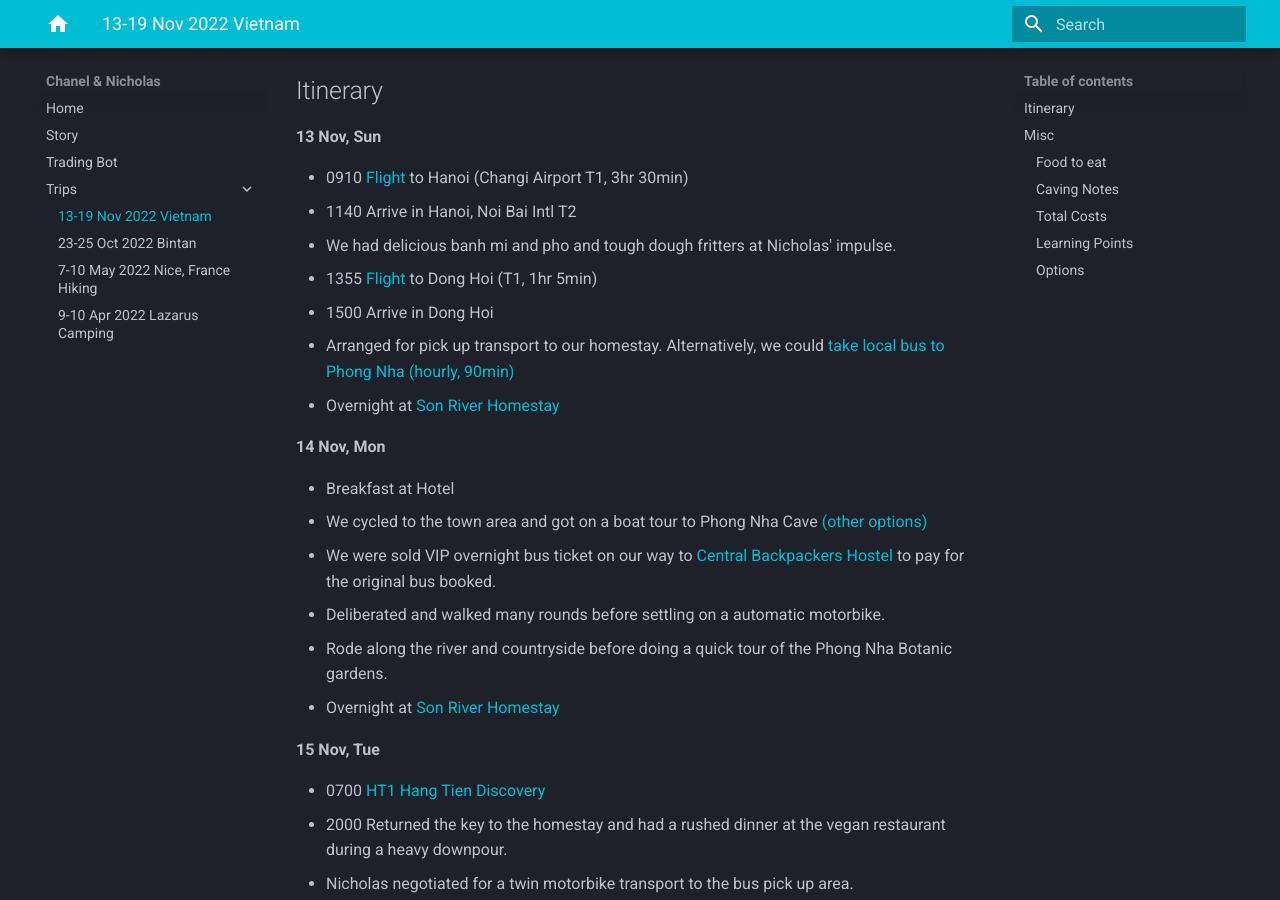
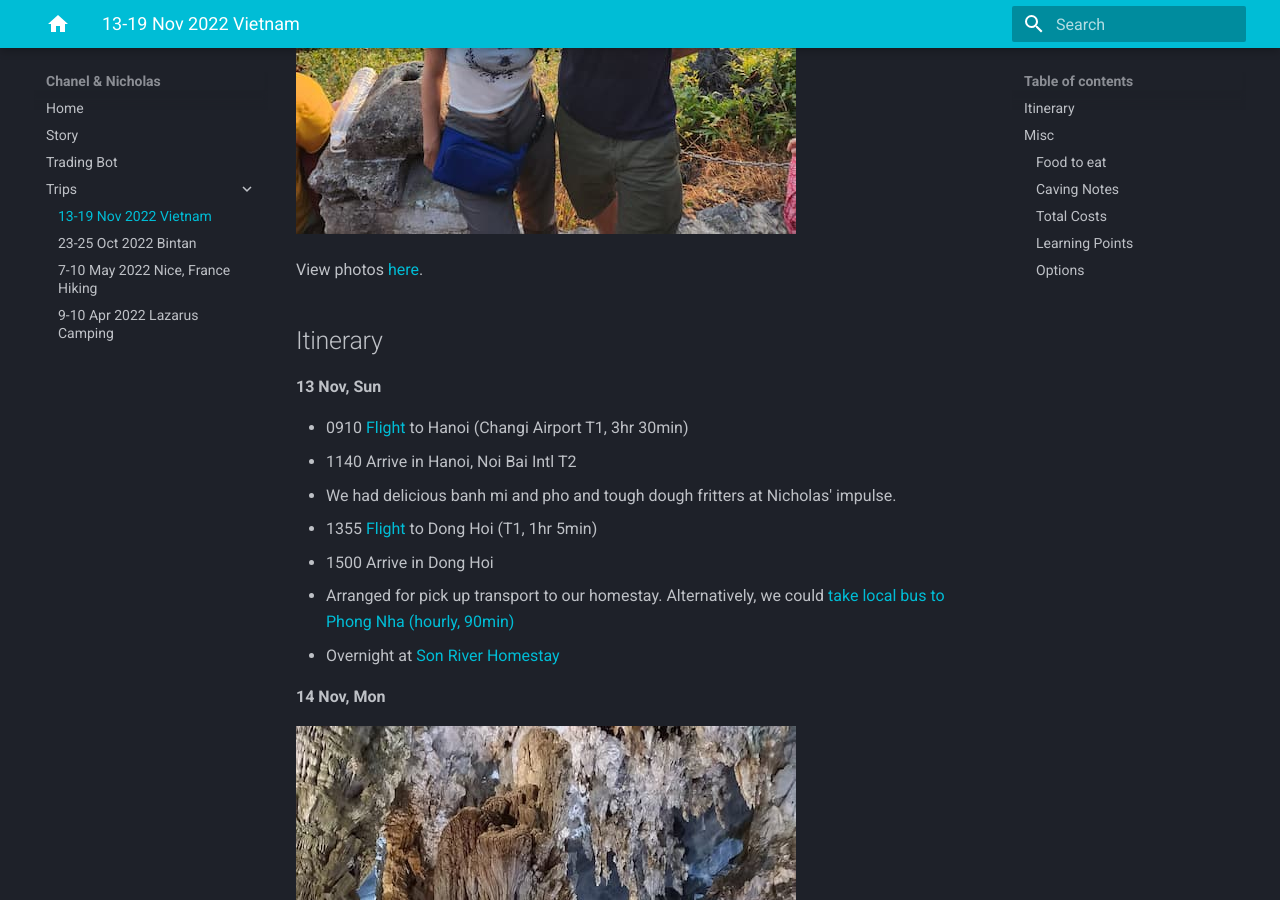
Before and after one commit to extrange/chanel, an MkDocs documentation site: the page built from docs/posts/2022-08-22-vietnam.md, in a window 1280 px wide and 900 px high, scrolled down 613 px. Built offline with MkDocs 1.6.1 and Material for MkDocs 9.7.7, drawn with Linux system fonts in a browser that asks for light colours.

Commit message:
Update github workflow Add vietnam trip photos/videos to blog post

```diff
--- a/docs/posts/2022-08-22-vietnam.md
+++ b/docs/posts/2022-08-22-vietnam.md
@@ -1,6 +1,8 @@
 # Vietnam 13-19 Nov 2022
 
-![](/static/2022-08-22/hang-tien.jpg)
+![](/static/2022-08-22/hang-mua.jpg)
+
+View photos [here][photos].
 
 ## Itinerary
 
@@ -16,14 +18,21 @@
 
 **14 Nov, Mon**
 
+![](/static/2022-08-22/phong-nha-cave.jpg)
+
 -   Breakfast at Hotel
 -   We cycled to the town area and got on a boat tour to Phong Nha Cave [(other options)][phong-nha-things-todo]
 -   We were sold VIP overnight bus ticket on our way to [Central Backpackers Hostel][central-backpackers-hostel] to pay for the original bus booked.
 -   Deliberated and walked many rounds before settling on a automatic motorbike.
+
+<iframe width="560" height="315" src="https://www.youtube-nocookie.com/embed/IJUjvE9jRnk" title="YouTube video player" frameborder="0" allow="accelerometer; autoplay; clipboard-write; encrypted-media; gyroscope; picture-in-picture" allowfullscreen></iframe>
+
 -   Rode along the river and countryside before doing a quick tour of the Phong Nha Botanic gardens.
 -   Overnight at [Son River Homestay][son-river-homestay]
 
 **15 Nov, Tue**
+
+![](/static/2022-08-22/hang-tien.jpg)
 
 -   0700 [HT1 Hang Tien Discovery][ht1]
 -   2000 Returned the key to the homestay and had a rushed dinner at the vegan restaurant during a heavy downpour.
@@ -33,7 +42,13 @@
 **16 Nov, Wed**
 
 -   0400 Arrive Ninh Bin
+
+<iframe width="560" height="315" src="https://www.youtube-nocookie.com/embed/ukU2m01xFyk" title="YouTube video player" frameborder="0" allow="accelerometer; autoplay; clipboard-write; encrypted-media; gyroscope; picture-in-picture" allowfullscreen></iframe>
+
 -   Rented another motorbike to explore Bai Dinh Pagoda and climb [Hang Mua Peak][hang-mua] for a sunset view of Tam Coc valley
+
+![](/static/2022-08-22/hang-mua-sunset.jpg)
+
 -   Overnight at Tam Coc Condeluz Boutique hotel
 
 **17 Nov, Thu**
@@ -42,6 +57,9 @@
 -   Transported to Tuan Chua harbour for the Halong Bay Cruise
 -   Lunch on cruise
 -   Kayaked at halong bay and was late for the sunset such that the cruise had departed and the small boat was looking for us
+
+![](/static/2022-08-22/halong-bay.jpg)
+
 -   Overnight in cruise
 
 **18 Nov, Fri**
@@ -144,3 +162,4 @@
 [phong-nha-things-todo]: https://vietnam.travel/things-to-do/complete-guide-phong-nha
 [sg-to-hanoi]: ../static/2022-08-22/sg-to-hanoi.pdf
 [hanoi-to-dong-hoi]: ../static/2022-08-22/hanoi-to-dong-hoi.pdf
+[photos]: https://photos.nicholaslyz.com/s/3t9dvzhxad/2022-vietnam
```
Also changed, not shown: docs/static/2022-08-22/halong-bay.jpg (added), docs/static/2022-08-22/hang-mua-sunset.jpg (added), docs/static/2022-08-22/hang-mua.jpg (added), docs/static/2022-08-22/hang-tien.jpg, docs/static/2022-08-22/phong-nha-cave.jpg (added), 1 other file.
